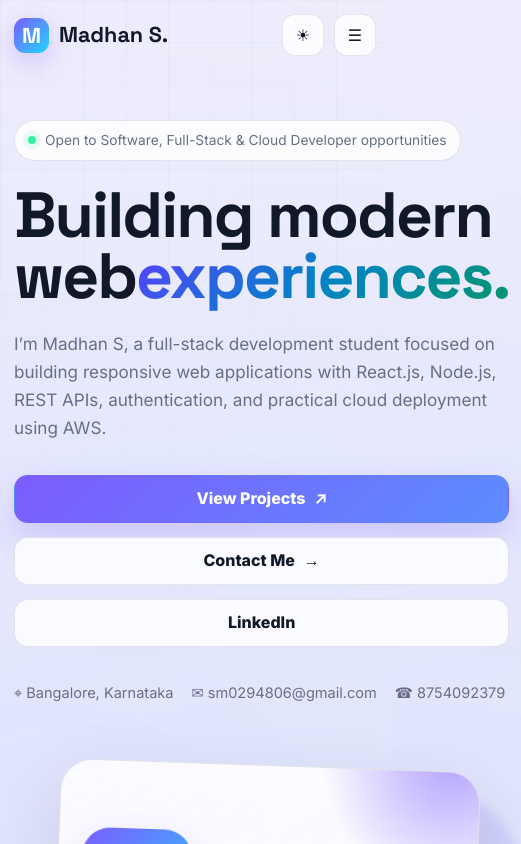
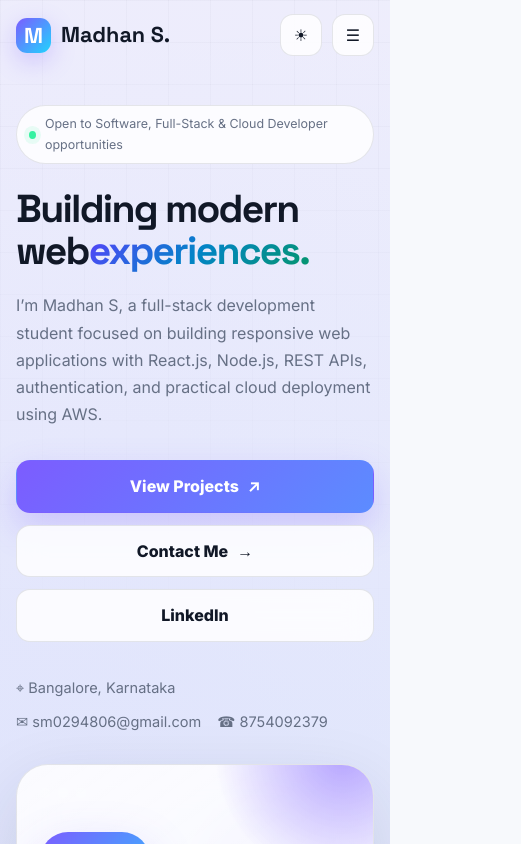
Before and after one commit to madhans7/myportf, a React (Vite) app in the folder my-react-app/: page / in a window 390 px wide. Shown: the top 844 px of the page, 521 px wide, since content can reach past the window. Built offline with nearby package versions, Linux system fonts and the light colour scheme.

Commit message:
some style in app.css

```diff
--- a/my-react-app/src/App.css
+++ b/my-react-app/src/App.css
@@ -940,3 +940,233 @@ footer {
     top: 70px;
   }
 }
+
+/* =========================================
+   MOBILE RESPONSIVE FIX
+========================================= */
+
+html,
+body,
+#root {
+  width: 100%;
+  max-width: 100%;
+  margin: 0;
+  overflow-x: clip;
+}
+
+*,
+*::before,
+*::after {
+  box-sizing: border-box;
+}
+
+img,
+video,
+iframe {
+  max-width: 100%;
+}
+
+/* Prevent containers from exceeding screen width */
+.container {
+  width: min(1120px, calc(100% - 40px));
+  max-width: 100%;
+  margin-inline: auto;
+}
+
+/* Hero section */
+.hero {
+  width: 100%;
+  min-height: 100vh;
+  min-height: 100svh;
+}
+
+.hero-grid {
+  width: 100%;
+  min-width: 0;
+}
+
+.hero-grid > * {
+  min-width: 0;
+  max-width: 100%;
+}
+
+/* Hero heading */
+.hero h1 {
+  width: 100%;
+  max-width: 100%;
+  font-size: clamp(2rem, 8vw, 6.2rem);
+  line-height: 1.05;
+  overflow-wrap: anywhere;
+  word-break: normal;
+}
+
+.hero h1 span {
+  max-width: 100%;
+  overflow-wrap: anywhere;
+}
+
+/* Availability badge */
+.availability {
+  max-width: 100%;
+  white-space: normal;
+  overflow-wrap: anywhere;
+}
+
+/* Hero description */
+.hero-copy {
+  width: 100%;
+  max-width: 100%;
+  overflow-wrap: anywhere;
+}
+
+/* Buttons */
+.hero-actions {
+  width: 100%;
+  max-width: 100%;
+}
+
+.btn {
+  max-width: 100%;
+  white-space: normal;
+  text-align: center;
+}
+
+/* =========================================
+   MOBILE
+========================================= */
+
+@media (max-width: 620px) {
+  .container {
+    width: calc(100% - 32px);
+    max-width: 100%;
+  }
+
+  .hero {
+    width: 100%;
+    padding: 105px 0 45px;
+    min-height: auto;
+  }
+
+  .hero-grid {
+    display: grid;
+    grid-template-columns: minmax(0, 1fr);
+    gap: 30px;
+  }
+
+  .hero-grid > * {
+    min-width: 0;
+  }
+
+  .hero h1 {
+    font-size: clamp(2.1rem, 10vw, 3.5rem);
+    line-height: 1.08;
+    letter-spacing: -0.045em;
+    margin-bottom: 20px;
+  }
+
+  .hero-copy {
+    font-size: 1rem;
+    line-height: 1.7;
+  }
+
+  .availability {
+    display: inline-flex;
+    width: fit-content;
+    max-width: 100%;
+    font-size: 0.78rem;
+    padding: 8px 12px;
+  }
+
+  .hero-actions {
+    display: flex;
+    flex-direction: column;
+    gap: 12px;
+  }
+
+  .hero-actions .btn {
+    width: 100%;
+    min-height: 52px;
+    padding: 12px 16px;
+  }
+
+  .quick-info {
+    display: flex;
+    flex-wrap: wrap;
+    gap: 10px 16px;
+  }
+
+  .hero-visual {
+    width: 100%;
+    min-height: auto;
+  }
+
+  .profile-card {
+    width: 100%;
+    max-width: 100%;
+    min-height: auto;
+    transform: none;
+    padding: 23px;
+  }
+
+  .profile-card:hover {
+    transform: translateY(-3px);
+  }
+
+  .orb.one {
+    right: 0;
+  }
+
+  .section {
+    padding: 65px 0;
+  }
+
+  .section-heading {
+    max-width: 100%;
+  }
+
+  .about-grid,
+  .contact-wrap {
+    grid-template-columns: minmax(0, 1fr);
+  }
+
+  .skills-grid {
+    grid-template-columns: repeat(2, minmax(0, 1fr));
+  }
+
+  .projects-grid {
+    grid-template-columns: minmax(0, 1fr);
+  }
+
+  .project-card,
+  .about-card,
+  .contact-card,
+  .contact-form {
+    min-width: 0;
+    padding: 20px;
+  }
+
+  .footer-inner {
+    flex-direction: column;
+    align-items: flex-start;
+  }
+}
+
+/* Smaller phones */
+@media (max-width: 380px) {
+  .container {
+    width: calc(100% - 24px);
+  }
+
+  .hero h1 {
+    font-size: clamp(1.9rem, 9.5vw, 2.5rem);
+  }
+
+  .skills-grid,
+  .stat-grid {
+    grid-template-columns: minmax(0, 1fr);
+  }
+
+  .availability {
+    font-size: 0.72rem;
+  }
+}
```
